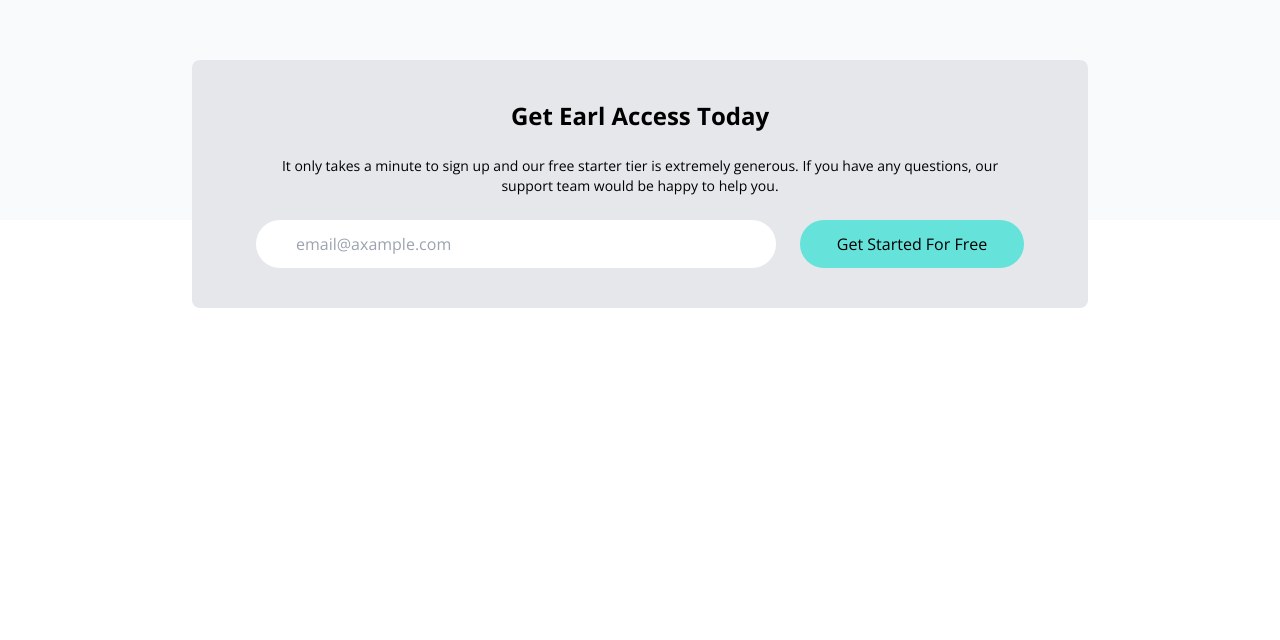
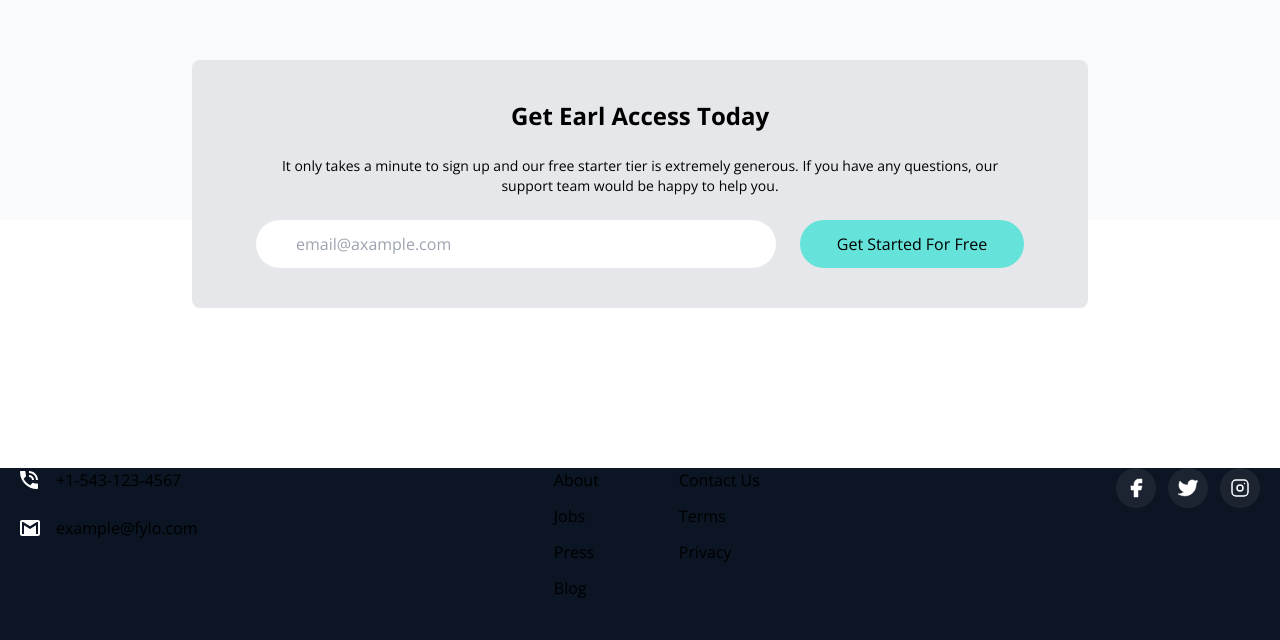
Before and after one commit to kaanarslan1990/fylo, a website: page index.html in a window 1280 px wide. Shown: the part 3275-3915 px from the top of the page. Before the commit the page ends 3743 px from the top, so only its background shows below. Drawn offline with nearby package versions, Linux system fonts and the light colour scheme.

Commit message:
completed with footer

```diff
--- a/index.html
+++ b/index.html
@@ -1,5 +1,5 @@
 <!DOCTYPE html>
-<html lang="en">
+<html lang="en" class="scroll-smooth">
   <head>
     <meta charset="UTF-8" />
     <meta http-equiv="X-UA-Compatible" content="IE=edge" />
@@ -319,5 +319,78 @@
         </div>
       </div>
     </section>
-  </body>
+
+    <!-- Footer  -->
+    <footer class="bg-darkBlue2">
+      <div class="container mx-auto px-5 pb-10">
+        <!-- Flex Container For All Items  -->
+        <div class="flex flex-col justify-between space-y-24 md:flex-row md:space-y-0">
+          <!-- Email & Phone -->
+          <div class="mt-10 space-y-6">
+            <div class="flex items-center space-x-3 md:-mt-10">
+              <div class="w-6">
+                <img src="images/icon-phone.svg" alt="" class="scale-10" />
+              </div>
+              <div>+1-543-123-4567</div>
+            </div>
+            <div class="flex items-center space-x-3">
+              <div class="w-6">
+                <img src="images/icon-email.svg" alt="" class="scale-10" />
+              </div>
+              <div>example@fylo.com</div>
+            </div>
+          </div>
+
+
+        <!-- Menus -->
+        <div
+        class="flex flex-col space-y-10 text-xl md:text-base md:space-x-20 md:space-y-0 md:flex-row"
+      >
+        <div class="flex flex-col space-y-3">
+          <a href="#">About</a>
+          <a href="#">Jobs</a>
+          <a href="#">Press</a>
+          <a href="#">Blog</a>
+        </div>
+        <div class="flex flex-col space-y-3">
+          <a href="#">Contact Us</a>
+          <a href="#">Terms</a>
+          <a href="#">Privacy</a>
+        </div>
+      </div>
+
+      <!-- Social -->
+      <div class="flex justify-center pb-10 space-x-3">
+        <div>
+          <a href="#">
+            <img
+              src="images/facebook.svg"
+              alt=""
+              class="p-2 bg-darkBlue rounded-full ficon"
+            />
+          </a>
+        </div>
+        <div>
+          <a href="#">
+            <img
+              src="images/twitter.svg"
+              alt=""
+              class="p-2 bg-darkBlue rounded-full ficon"
+            />
+          </a>
+        </div>
+        <div>
+          <a href="#">
+            <img
+              src="images/instagram.svg"
+              alt=""
+              class="p-2 bg-darkBlue rounded-full ficon"
+            />
+          </a>
+        </div>
+      </div>
+    </div>
+  </div>
+</footer>
+</body>
 </html>
```
Also changed, not shown: css/style.css.
